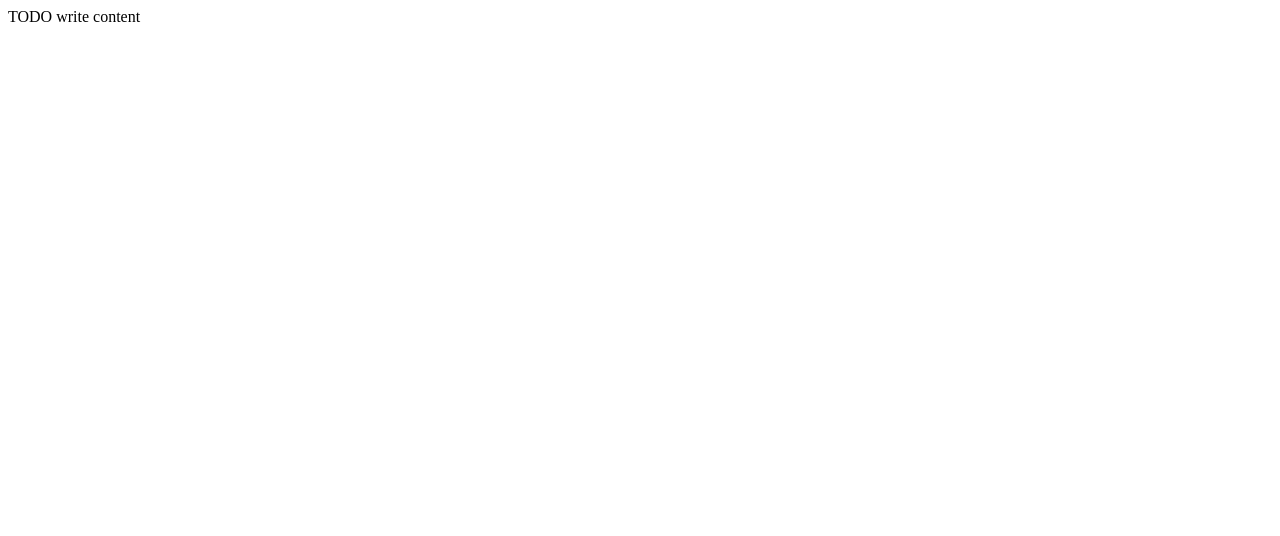
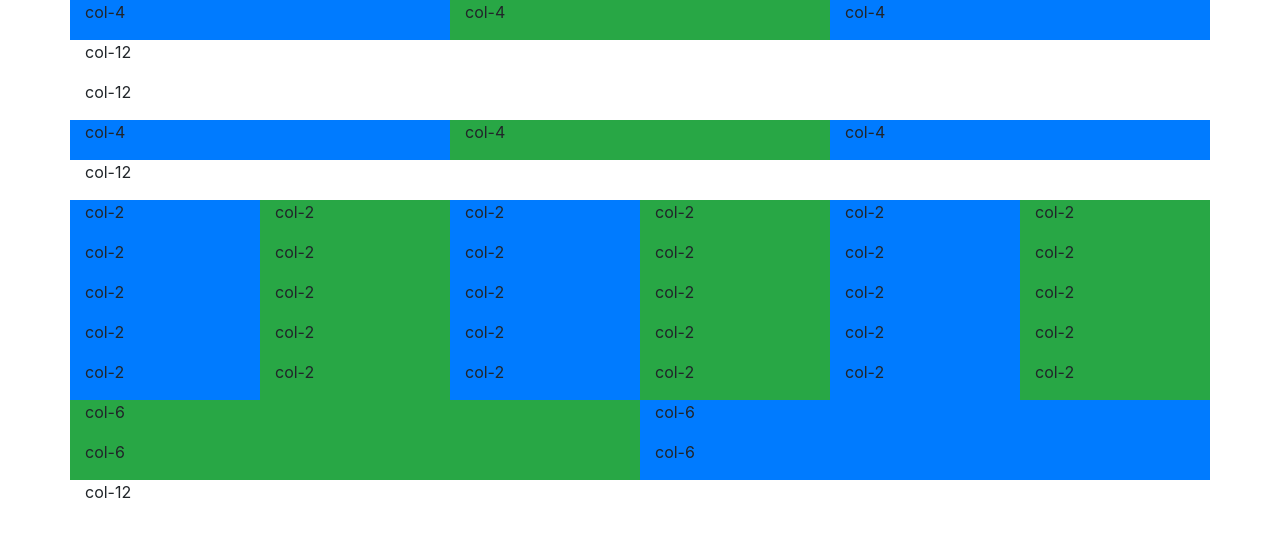
Before and after one commit to fFabuco/PIAccionesPersonal, a plain HTML site: page proyectoIntegradorAccionesPersonal/web/index.html in a window 1280 px wide. Drawn offline with nearby package versions, Linux system fonts and the light colour scheme.

Commit message:
carpetaWEB-INF

```diff
--- a/proyectoIntegradorAccionesPersonal/web/index.html
+++ b/proyectoIntegradorAccionesPersonal/web/index.html
@@ -1,16 +1,177 @@
 <!DOCTYPE html>
-<!--
-To change this license header, choose License Headers in Project Properties.
-To change this template file, choose Tools | Templates
-and open the template in the editor.
--->
-<html>
-    <head>
-        <title>TODO supply a title</title>
-        <meta charset="UTF-8">
-        <meta name="viewport" content="width=device-width, initial-scale=1.0">
-    </head>
-    <body>
-        <div>TODO write content</div>
-    </body>
+<html lang="en">
+  <head>
+    <!-- Required meta tags -->
+    <meta charset="utf-8">
+    <meta name="viewport" content="width=device-width, initial-scale=1, shrink-to-fit=no">
+
+    <link rel="stylesheet" type="text/css" href="css/bootstrap.min.css">
+  </head>
+  <body>
+    <div class="container">
+      <div class="row">
+        <div class="col-4 bg-primary">
+          <p>col-4</p>
+        </div>
+        <div class="col-4 bg-success">
+          <p>col-4</p>
+        </div>
+        <div class="col-4 bg-primary">
+          <p>col-4</p>
+        </div>
+      </div>
+      <div class="row">
+        <div class="col-12">
+          <p>col-12</p>
+        </div>
+      </div>
+      <div class="row">
+        <div class="col-12">
+          <p>col-12</p>
+        </div>
+      </div>
+      <div class="row">
+        <div class="col-4 bg-primary">
+          <p>col-4</p>
+        </div>
+        <div class="col-4 bg-success">
+          <p>col-4</p>
+        </div>
+        <div class="col-4 bg-primary">
+          <p>col-4</p>
+        </div>
+      </div>
+      <div class="row">
+        <div class="col-12">
+          <p>col-12</p>
+        </div>
+      </div>
+      <div class="row">
+        <div class="col-2 bg-primary">
+          <p>col-2</p>
+        </div>
+        <div class="col-2 bg-success">
+          <p>col-2</p>
+        </div>
+        <div class="col-2 bg-primary">
+          <p>col-2</p>
+        </div>
+        <div class="col-2 bg-success">
+          <p>col-2</p>
+        </div>
+        <div class="col-2 bg-primary">
+          <p>col-2</p>
+        </div>
+        <div class="col-2 bg-success">
+          <p>col-2</p>
+        </div>
+      </div>
+      <div class="row">
+        <div class="col-2 bg-primary">
+          <p>col-2</p>
+        </div>
+        <div class="col-2 bg-success">
+          <p>col-2</p>
+        </div>
+        <div class="col-2 bg-primary">
+          <p>col-2</p>
+        </div>
+        <div class="col-2 bg-success">
+          <p>col-2</p>
+        </div>
+        <div class="col-2 bg-primary">
+          <p>col-2</p>
+        </div>
+        <div class="col-2 bg-success">
+          <p>col-2</p>
+        </div>
+      </div>
+      <div class="row">
+        <div class="col-2 bg-primary">
+          <p>col-2</p>
+        </div>
+        <div class="col-2 bg-success">
+          <p>col-2</p>
+        </div>
+        <div class="col-2 bg-primary">
+          <p>col-2</p>
+        </div>
+        <div class="col-2 bg-success">
+          <p>col-2</p>
+        </div>
+        <div class="col-2 bg-primary">
+          <p>col-2</p>
+        </div>
+        <div class="col-2 bg-success">
+          <p>col-2</p>
+        </div>
+      </div>
+      <div class="row">
+        <div class="col-2 bg-primary">
+          <p>col-2</p>
+        </div>
+        <div class="col-2 bg-success">
+          <p>col-2</p>
+        </div>
+        <div class="col-2 bg-primary">
+          <p>col-2</p>
+        </div>
+        <div class="col-2 bg-success">
+          <p>col-2</p>
+        </div>
+        <div class="col-2 bg-primary">
+          <p>col-2</p>
+        </div>
+        <div class="col-2 bg-success">
+          <p>col-2</p>
+        </div>
+      </div>
+      <div class="row">
+        <div class="col-2 bg-primary">
+          <p>col-2</p>
+        </div>
+        <div class="col-2 bg-success">
+          <p>col-2</p>
+        </div>
+        <div class="col-2 bg-primary">
+          <p>col-2</p>
+        </div>
+        <div class="col-2 bg-success">
+          <p>col-2</p>
+        </div>
+        <div class="col-2 bg-primary">
+          <p>col-2</p>
+        </div>
+        <div class="col-2 bg-success">
+          <p>col-2</p>
+        </div>
+      </div>
+      <div class="row">
+        <div class="col-6 bg-success">
+          <p>col-6</p>
+        </div>
+        <div class="col-6 bg-primary">
+          <p>col-6</p>
+        </div>
+      </div>
+      <div class="row">
+        <div class="col-6 bg-success">
+          <p>col-6</p>
+        </div>
+        <div class="col-6 bg-primary">
+          <p>col-6</p>
+        </div>
+      </div>
+      <div class="row">
+        <div class="col-12">
+          <p>col-12</p>
+        </div>
+      </div>
+    </div>
+
+    <!-- jQuery first, then Tether, then Bootstrap JS. -->
+    <script src="https://code.jquery.com/jquery-3.1.1.slim.min.js" integrity="sha384-A7FZj7v+d/sdmMqp/nOQwliLvUsJfDHW+k9Omg/a/EheAdgtzNs3hpfag6Ed950n" crossorigin="anonymous"></script>
+    <script src="https://cdnjs.cloudflare.com/ajax/libs/tether/1.4.0/js/tether.min.js" integrity="sha384-DztdAPBWPRXSA/3eYEEUWrWCy7G5KFbe8fFjk5JAIxUYHKkDx6Qin1DkWx51bBrb" crossorigin="anonymous"></script>
+    <script src="js/bootstrap.min.js"></script>
+  </body>
 </html>
```
Also changed, not shown: 1 other file.
